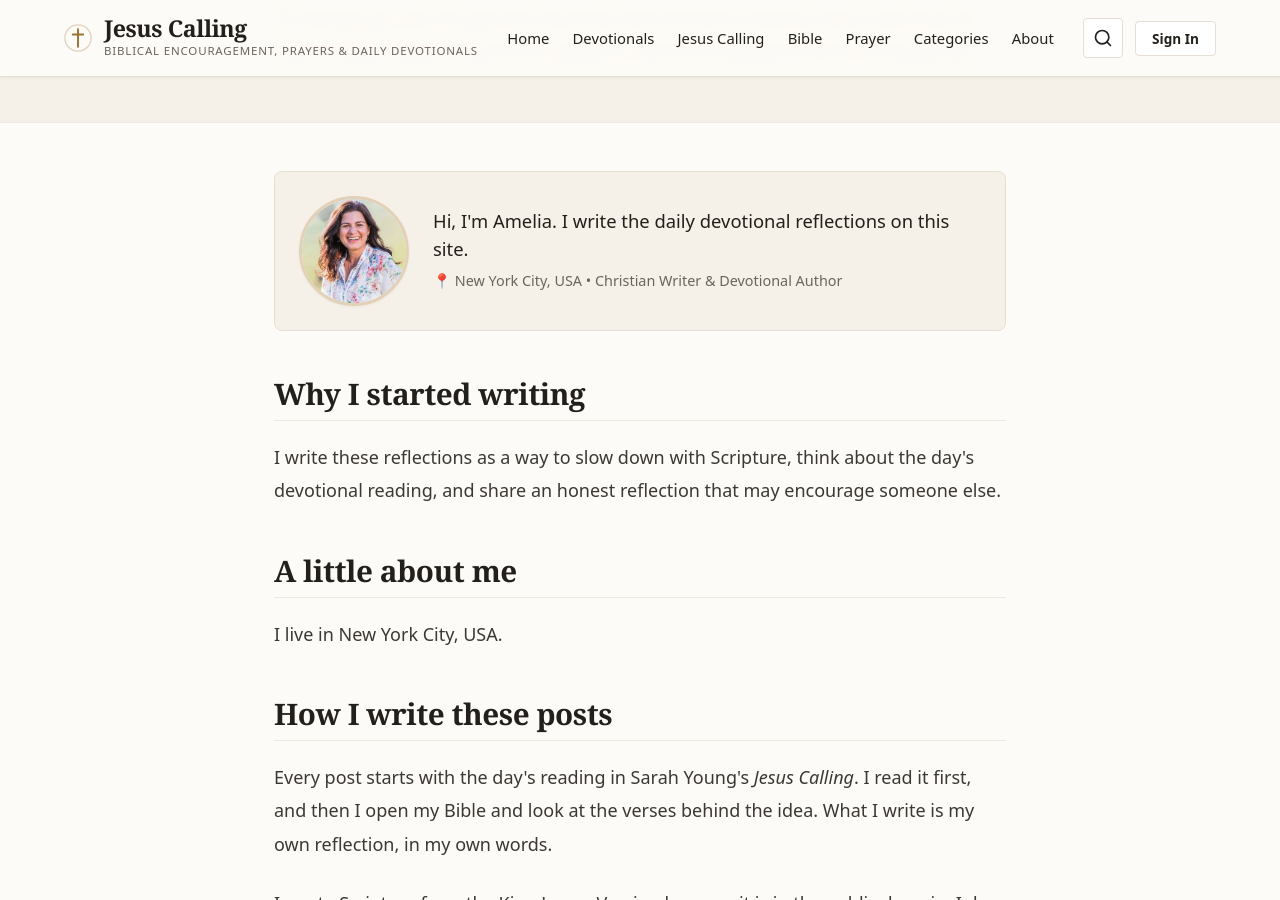
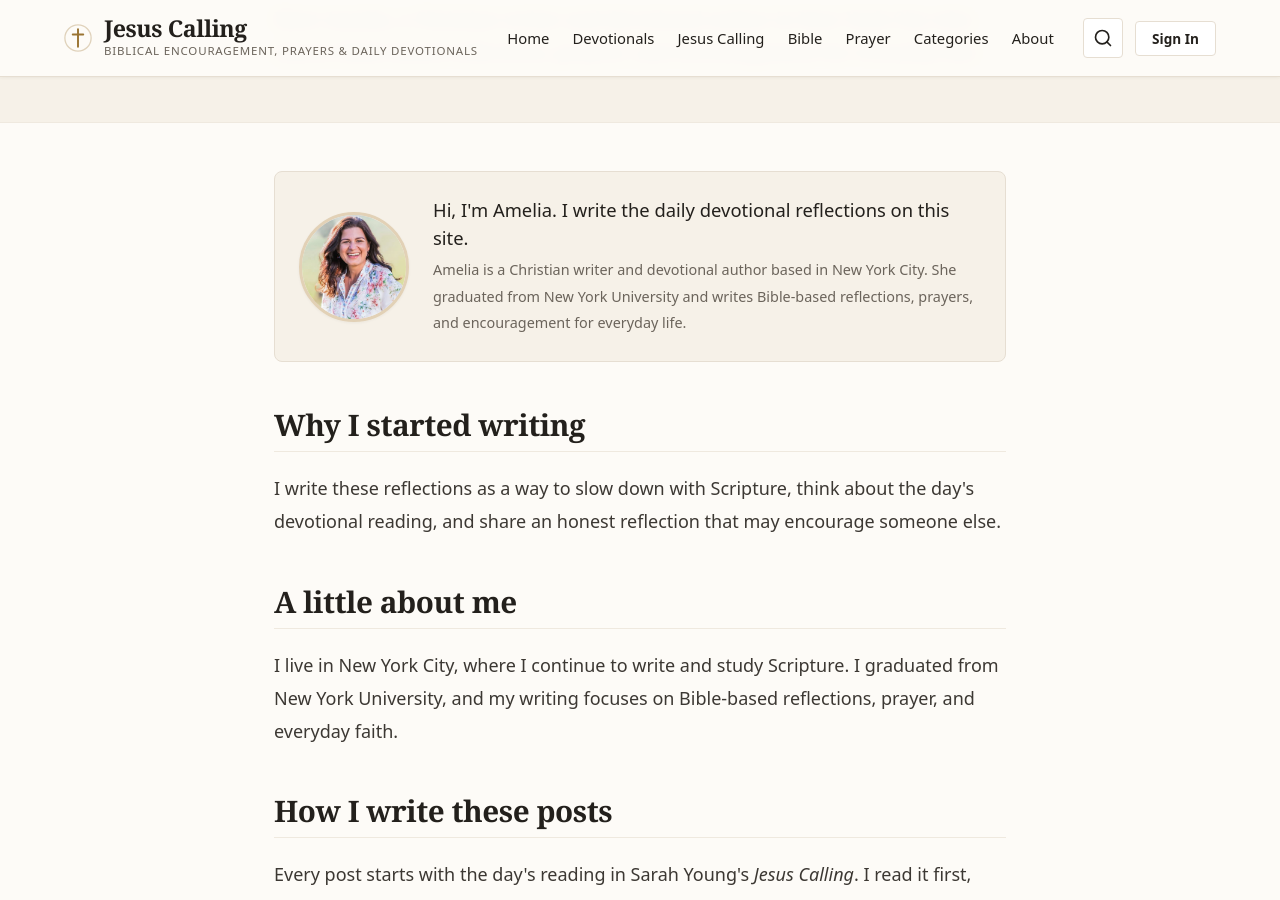
Before and after one commit to biblecalling/biblecalling.github.io, a Jekyll site: the page built from amelia.html, in a window 1280 px wide and 900 px high, scrolled down 272 px. Built offline with Jekyll 4.4.1, drawn with Linux system fonts in a browser that asks for light colours.

Commit message:
Add confirmed NYU education to Amelia author profile

```diff
--- a/amelia.html
+++ b/amelia.html
@@ -15,7 +15,7 @@
       Hi, I'm Amelia. I write the daily devotional reflections on this site.
     </p>
     <p style="font-size: 0.9rem; color: var(--color-text-muted); margin-bottom: 0;">
-      📍 New York City, USA &bull; Christian Writer &amp; Devotional Author
+      Amelia is a Christian writer and devotional author based in New York City. She graduated from New York University and writes Bible-based reflections, prayers, and encouragement for everyday life.
     </p>
   </div>
 </div>
@@ -27,7 +27,7 @@
 
 <h2>A little about me</h2>
 <p>
-  I live in New York City, USA.
+  I live in New York City, where I continue to write and study Scripture. I graduated from New York University, and my writing focuses on Bible-based reflections, prayer, and everyday faith.
 </p>
 
 <h2>How I write these posts</h2>
```
